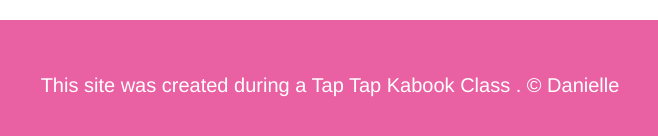
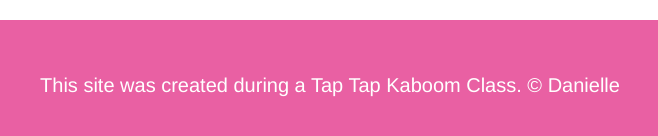
Before and after one commit to daniellesk/Cartoon-Hero, a plain HTML site: page CSS/Index.HTML in a window 1280 px wide. Shown: the part 1561-1697 px from the top of the page, 310-968 px from the left. Drawn offline with Linux system fonts and the light colour scheme.

Commit message:
Fixed grammatical error

```diff
--- a/CSS/Index.HTML
+++ b/CSS/Index.HTML
@@ -41,7 +41,7 @@
 	</main>
 	<!-- Footer Element -->
 	<footer>
-	<p>This site was created during a Tap Tap Kabook Class . &copy; Danielle </p>
+	<p>This site was created during a Tap Tap Kaboom Class. &copy; Danielle </p>
 	</footer>
 
 	</body>
```
